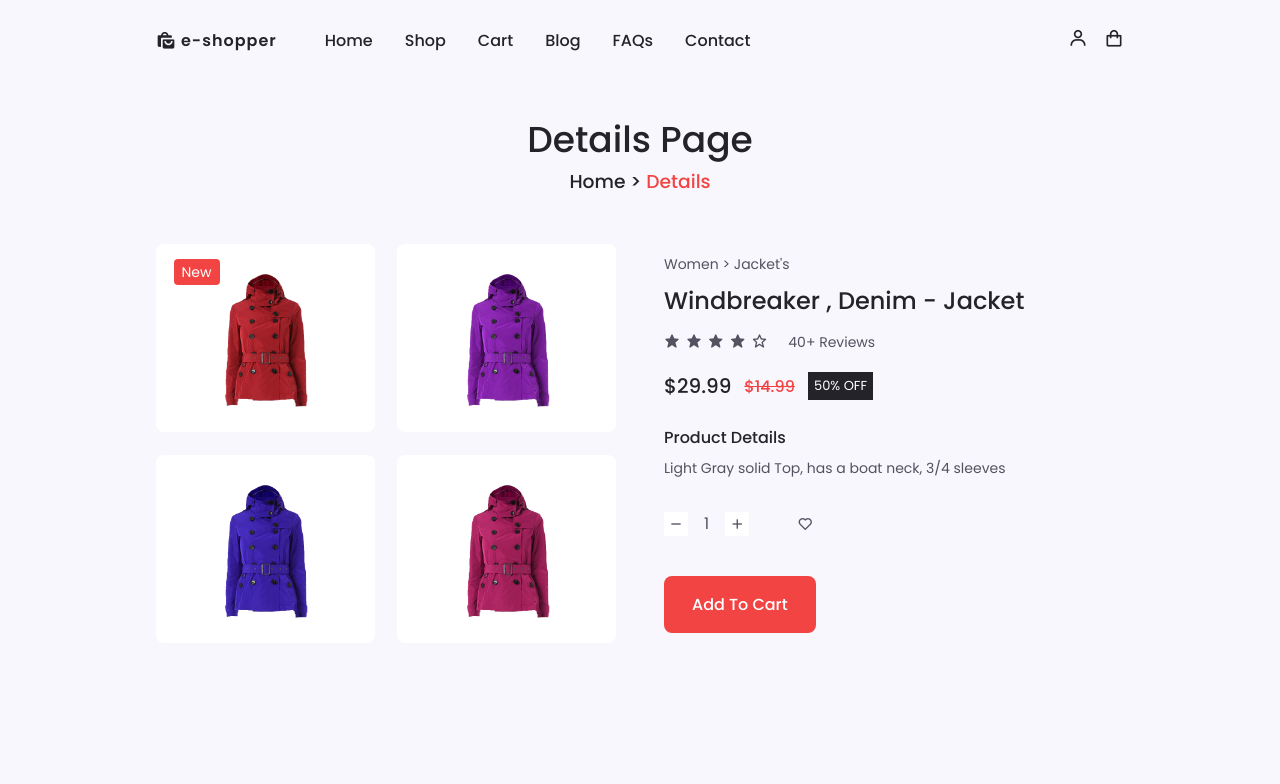
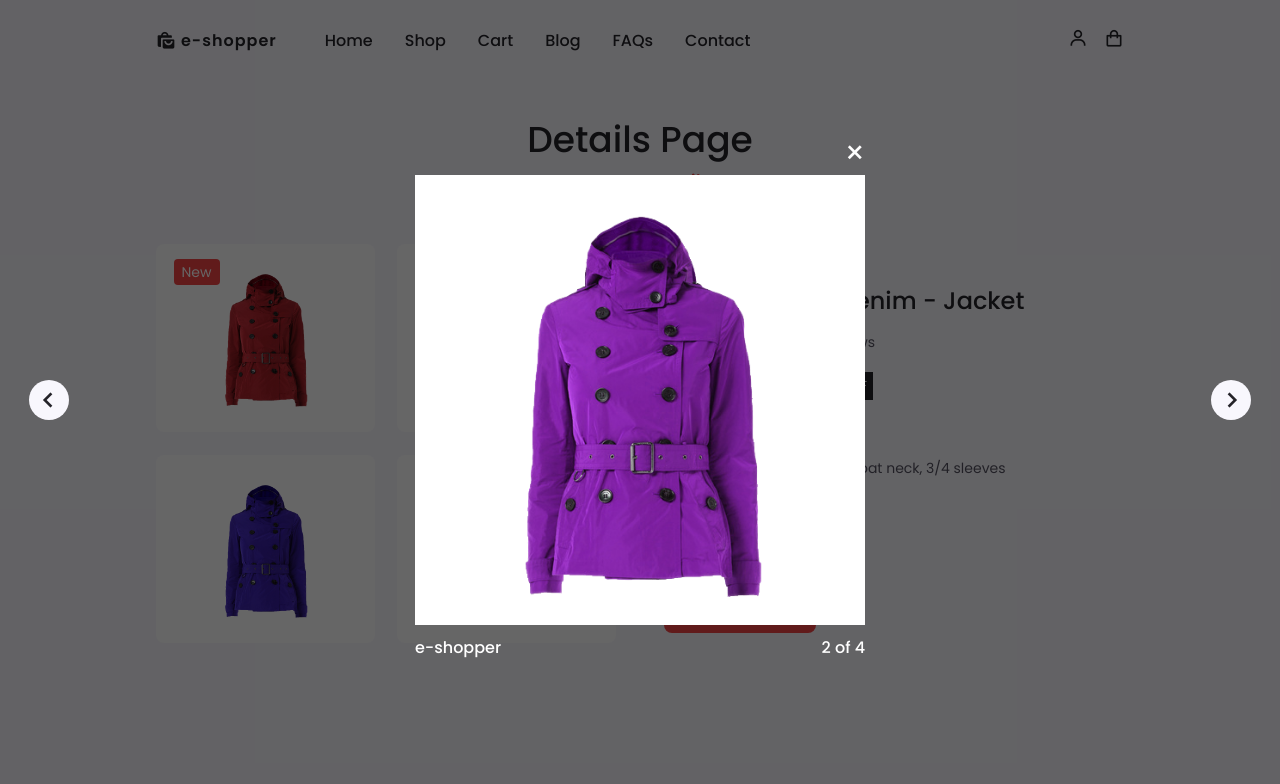
Before and after one commit to smhosseini96/e-commerce-website, a plain HTML site: page details.html in a window 1280 px wide. Both pictures are taken after a click on the element 506 px from the left and 338 px from the top of the page. Shown: the top 784 px of the page. Drawn offline with nearby package versions, Linux system fonts and the light colour scheme.

Commit message:
built lightbox.

```diff
--- a/assets/css/style.css
+++ b/assets/css/style.css
@@ -1354,9 +1354,121 @@ input {
 
 /*=============== LIGHTBOX ===============*/
 
+.lightbox {
+  position: fixed;
+  left: 0;
+  top: 0;
+  width: 100%;
+  height: 100%;
+  background-color: rgba(0, 0, 0, 0.6);
+  z-index: var(--z-fixed);
+  display: none;
+  justify-content: center;
+  align-items: center;
+  cursor: zoom-out;
+  padding: 1.8rem;
+}
+
+.lightbox__img {
+  height: auto;
+  width: auto;
+  max-width: 100%;
+  max-height: 450px;
+  cursor: pointer;
+  background-color: var(--container-color);
+  display: block;
+  padding: 0.6rem;
+}
+
+.lightbox__content {
+  position: relative;
+}
+
+.lightbox__close {
+  position: absolute;
+  height: 40px;
+  width: 40px;
+  top: -2.6rem;
+  right: 0;
+  font-size: 2rem;
+  color: #fff;
+  text-align: right;
+  line-height: 40px;
+}
+
+.lightbox__caption {
+  position: absolute;
+  left: 0;
+  bottom: -2.2rem;
+  width: 100%;
+  display: flex;
+  justify-content: space-between;
+  font-size: var(--normal-font-size);
+  color: #fff;
+  font-weight: var(--font-medium);
+  z-index: -1;
+}
+
+.lightbox__controls .prev__item,
+.lightbox__controls .next__item {
+  position: absolute;
+  height: 40px;
+  width: 40px;
+  background-color: var(--body-color);
+  color: var(--title-color);
+  border-radius: 50%;
+  text-align: center;
+  cursor: pointer;
+  top: 50%;
+  margin-top: -20px;
+  z-index: 110;
+  transition: all 0.3s ease;
+}
+
+.lightbox__controls .prev__item:hover,
+.lightbox__controls .next__item:hover{
+  transform: scale(1.1);
+}
+
+.lightbox__controls .prev__item:active,
+.lightbox__controls .next__item:active{
+  transform: scale(1);
+}
+
+.lightbox__controls .prev__item {
+  left: 1.8rem;
+}
+
+.lightbox__controls .next__item {
+  right: 1.8rem;
+}
+
+.lightbox__controls .next__item .bx,
+.lightbox__controls .prev__item .bx {
+  font-size: 2rem;
+  line-height: 40px;
+}
+
 /* lightbox open */
 
+.lightbox.open{
+  display: flex;
+}
+
 /* lightbox open animation */
+
+.lightbox.open .lightbox__content{
+  animation: lightboxImage .5s ease;
+}
+
+@keyframes lighboxImage {
+  0% {
+    transform: scale(.8);
+  }
+  100%{
+    transform: scale(1);
+  }
+}
 
 /*=============== STYLE SWITCHER ===============*/
 
--- a/details.html
+++ b/details.html
@@ -431,6 +431,26 @@
 
     <!--=============== LIGHTBOX ===============-->
 
+    <div class="lightbox">
+      <div class="lightbox__content">
+        <div class="lightbox__close">&times;</div>
+        <img src="assets/img/details-2.png " alt="" class="lightbox__img" />
+        <div class="lightbox__caption">
+          <div class="caption__text">e-shopper</div>
+          <div class="caption__counter"></div>
+        </div>
+      </div>
+
+      <div class="lightbox__controls">
+        <div class="prev__item" onclick="prevItem()">
+          <i class="bx bx-chevron-left"></i>
+        </div>
+        <div class="next__item" onclick="nextItem()">
+          <i class="bx bx-chevron-right"></i>
+        </div>
+      </div>
+    </div>
+
     <!--=============== SCROLL UP ===============-->
 
     <a href="#" class="scrollup" id="scroll-up">
@@ -439,6 +459,61 @@
 
     <!--=============== STYLE SWITCHER ===============-->
 
+    <!--=============== LIGHTBOX ===============-->
+    <script>
+      const productItems = document.querySelectorAll(".product__img"),
+        totalProductItems = productItems.length,
+        lightbox = document.querySelector(".lightbox"),
+        lightboxImg = lightbox.querySelector(".lightbox__img"),
+        lightboxClose = lightbox.querySelector(".lightbox__close"),
+        lightboxCounter = lightbox.querySelector(".caption__counter");
+      let itemIndex = 0;
+
+      for (let i = 0; i < totalProductItems; i++) {
+        productItems[i].addEventListener("click", function () {
+          itemIndex = i;
+          changeItem();
+          toggleLightbox();
+        });
+      }
+
+      function nextItem() {
+        if (itemIndex == totalProductItems - 1) {
+          itemIndex = 0;
+        } else {
+          itemIndex++;
+        }
+        changeItem();
+      }
+
+      function prevItem() {
+        if (itemIndex == 0) {
+          itemIndex = totalProductItems;
+        } else {
+          itemIndex--;
+        }
+        changeItem();
+      }
+
+      function toggleLightbox() {
+        lightbox.classList.toggle("open");
+      }
+
+      function changeItem() {
+        imgSrc = productItems[itemIndex]
+          .querySelector(".product__img img")
+          .getAttribute("src");
+        lightboxImg.src = imgSrc;
+        lightboxCounter.innerHTML = itemIndex + 1 + " of " + totalProductItems;
+      }
+
+      lightbox.addEventListener('click', function(){
+        if(event.target === lightboxClose || event.target === lightbox) {
+          toggleLightbox();
+        }
+      })
+    </script>
+
     <!--=============== SWIPER JS ===============-->
     <script src="assets/js/swiper-bundle.min.js"></script>
 
```
